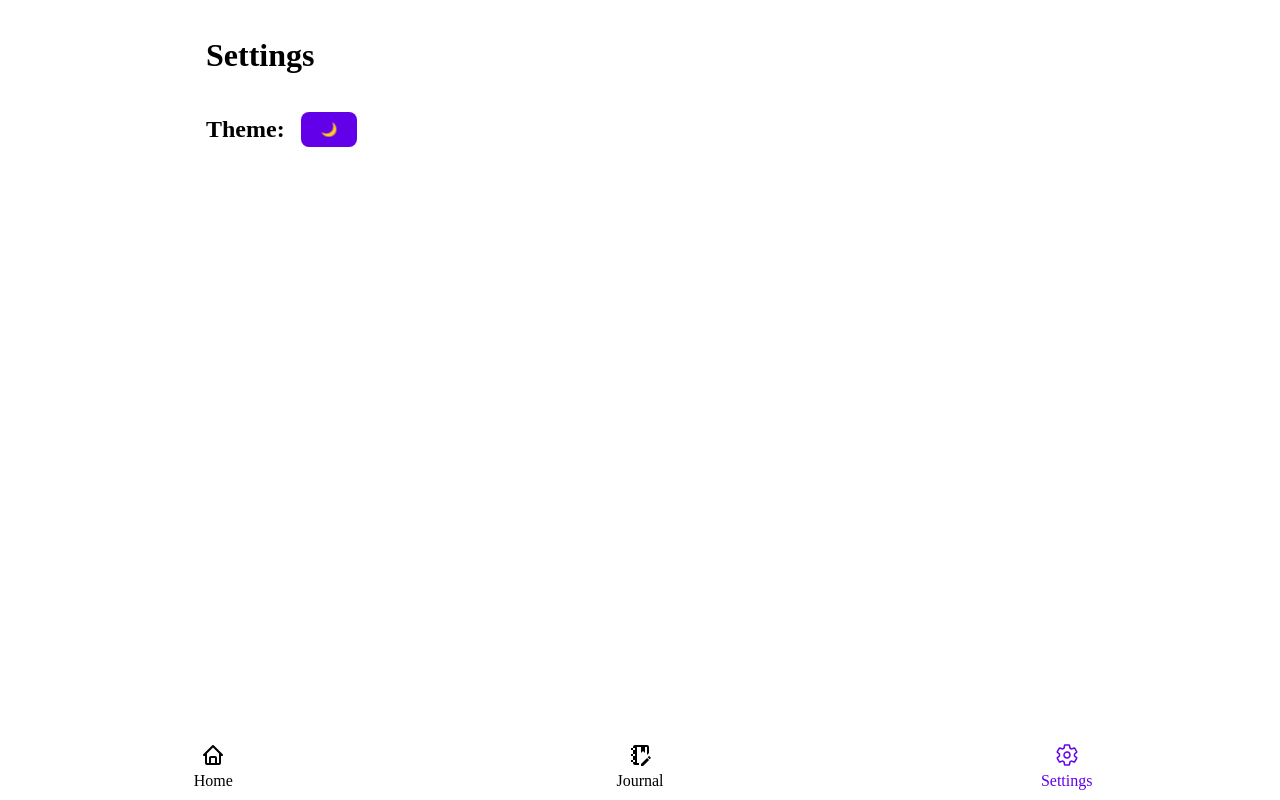
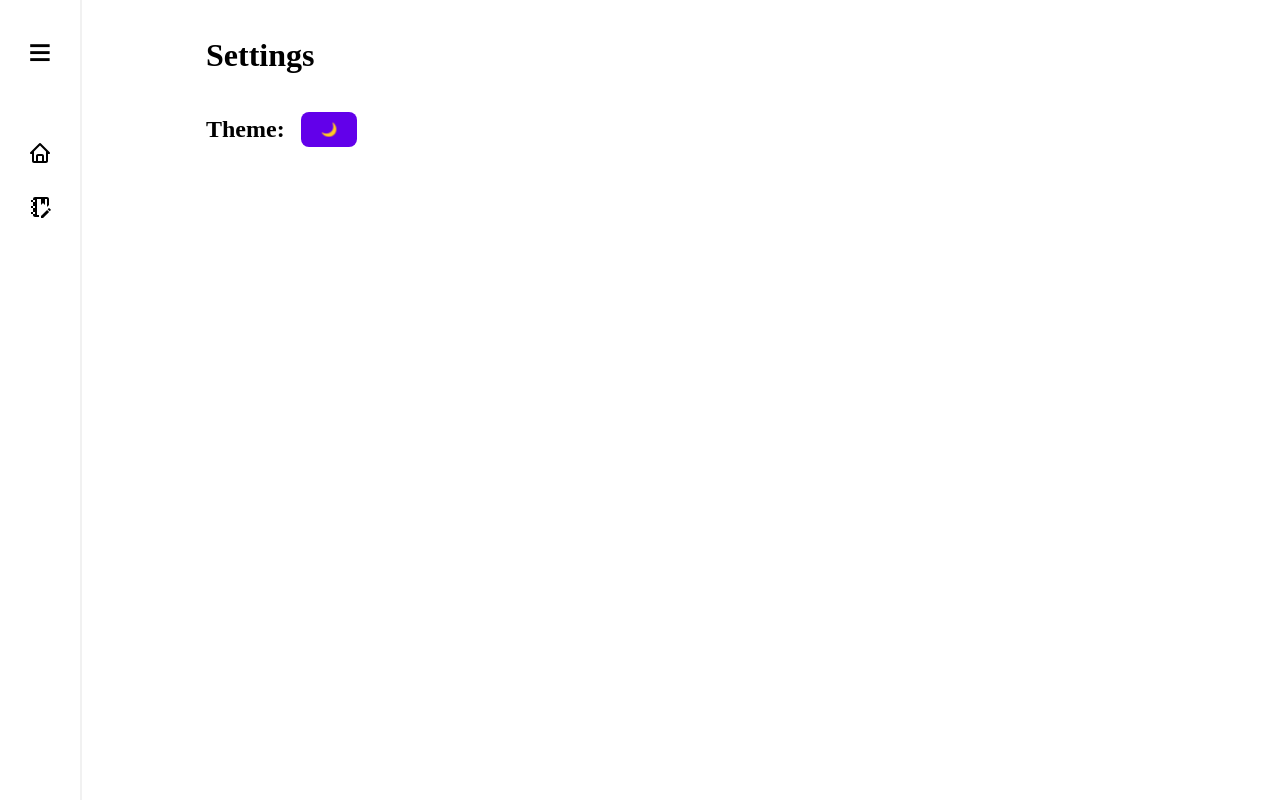
Before and after one commit to RandyBoBandy92/iching-explorer, a React (Vite) app: page /iching-explorer-public/settings in a window 1280 px wide. Built offline with nearby package versions, Linux system fonts and the light colour scheme.

Commit message:
added better desktop nav

```diff
--- a/public/index.css
+++ b/public/index.css
@@ -16,6 +16,18 @@ body {
   background-color: var(--background-color);
   color: var(--text-color);
   transition: background-color 0.3s, color 0.3s;
+}
+
+@media screen and (min-width: 768px) {
+  body {
+    padding-left: 80px;
+  }
+}
+
+@media screen and (min-width: 1200px) {
+  body {
+    padding-left: 0;
+  }
 }
 
 .page {
--- a/src/components/HexReading/HexReading.css
+++ b/src/components/HexReading/HexReading.css
@@ -115,9 +115,16 @@
   transform: translate(0, 200px);
   background-color: var(--background-color);
   padding: 0.5rem;
-  border-top: 2px solid white;
+  border-top: 2px solid var(--surface-color);
   transition: transform 0.5s;
   transition-delay: 0.2s;
+}
+
+@media (min-width: 768px) {
+  .reading-nav {
+    bottom: -1px;
+    left: 80px;
+  }
 }
 
 .hide-reading-nav {
--- a/src/components/Nav/Nav.jsx
+++ b/src/components/Nav/Nav.jsx
@@ -1,26 +1,65 @@
 import { NavLink } from "react-router-dom";
+import { useState, useEffect } from "react";
 import "./nav.css";
 import HomeIcon from "../Icons/HomeIcon/HomeIcon";
 import JournalIcon from "../Icons/HomeIcon/JournalIcon";
 import SettingsIcon from "../Icons/HomeIcon/SettingsIcon";
 
-const BottomNav = () => {
+const Nav = () => {
+  const [isDesktop, setIsDesktop] = useState(window.innerWidth > 768);
+  const [isCollapsed, setIsCollapsed] = useState(true);
+
+  useEffect(() => {
+    const handleResize = () => {
+      setIsDesktop(window.innerWidth > 768);
+    };
+    window.addEventListener("resize", handleResize);
+    return () => window.removeEventListener("resize", handleResize);
+  }, []);
+
+  const toggleCollapse = () => {
+    setIsCollapsed(!isCollapsed);
+  };
+
+  const navItems = [
+    { to: "/", icon: HomeIcon, label: "Home" },
+    { to: "/journal", icon: JournalIcon, label: "Journal" },
+    { to: "/settings", icon: SettingsIcon, label: "Settings" },
+  ];
+
   return (
-    <div className="bottom-nav">
-      <NavLink to="/" className="nav-item">
-        <HomeIcon className="icon" />
-        <span className="nav-label">Home</span>
-      </NavLink>
-      <NavLink to="/journal" className="nav-item">
-        <JournalIcon className="icon" />
-        <span className="nav-label">Journal</span>
-      </NavLink>
-      <NavLink to="/settings" className="nav-item">
-        <SettingsIcon className="icon" />
-        <span className="nav-label">Settings</span>
-      </NavLink>
-    </div>
+    <>
+      {isDesktop ? (
+        <nav className={`desktop-nav ${isCollapsed ? "collapsed" : ""}`}>
+          <div className="nav-header">
+            <span className="company-name">I-Ching Explorer</span>
+            <button className="collapse-btn" onClick={toggleCollapse}>
+              {isCollapsed ? "≡" : "×"}
+            </button>
+          </div>
+          <ul className="nav-items">
+            {navItems.map(({ to, icon: Icon, label }) => (
+              <li key={to}>
+                <NavLink to={to} className="nav-item">
+                  <Icon className="icon" />
+                  <span className="nav-label">{label}</span>
+                </NavLink>
+              </li>
+            ))}
+          </ul>
+        </nav>
+      ) : (
+        <div className="bottom-nav">
+          {navItems.map(({ to, icon: Icon, label }) => (
+            <NavLink key={to} to={to} className="nav-item">
+              <Icon className="icon" />
+              <span className="nav-label">{label}</span>
+            </NavLink>
+          ))}
+        </div>
+      )}
+    </>
   );
 };
 
-export default BottomNav;
+export default Nav;
--- a/src/components/Nav/nav.css
+++ b/src/components/Nav/nav.css
@@ -21,7 +21,7 @@
 }
 
 .nav-item.active {
-  color: var(--button-background-color); /* Adjust to your active color */
+  color: var(--button-background-color);
 }
 
 .icon {
@@ -34,6 +34,86 @@
   font-size: 16px;
 }
 
-.active {
-  color: var(--button-background-color); /* Adjust to your active color */
+/* Desktop styles */
+@media (min-width: 769px) {
+  .desktop-nav {
+    position: fixed;
+    top: 0;
+    left: 0;
+    bottom: 0;
+    width: 250px;
+    background-color: var(--background-color);
+    color: var(--text-color);
+    transition: width 0.3s ease;
+    border-right: 2px solid var(--surface-color);
+  }
+
+  .desktop-nav.collapsed {
+    width: 80px;
+  }
+
+  .nav-header {
+    display: flex;
+    align-items: center;
+    justify-content: center;
+    padding: 20px;
+    border-bottom: 1px solid rgba(255, 255, 255, 0.1);
+  }
+
+  .logo {
+    width: 40px;
+    height: 40px;
+    margin-right: 10px;
+  }
+
+  .company-name {
+    font-size: 18px;
+    font-weight: bold;
+  }
+
+  .collapse-btn {
+    margin-left: auto;
+    background: none;
+    border: none;
+    color: var(--text-color);
+    font-size: 40px;
+    cursor: pointer;
+  }
+
+  .nav-items {
+    list-style-type: none;
+    padding: 0;
+    margin: 20px 0;
+  }
+
+  .desktop-nav .nav-item {
+    display: flex;
+    align-items: center;
+    padding: 15px 20px;
+    text-decoration: none;
+    color: var(--text-color);
+    transition: background-color 0.2s;
+  }
+
+  .desktop-nav .nav-item:hover {
+    background-color: rgba(255, 255, 255, 0.1);
+  }
+
+  .desktop-nav .nav-item.active {
+    background-color: var(--button-background-color);
+    color: white;
+  }
+
+  .desktop-nav.collapsed .nav-label,
+  .desktop-nav.collapsed .company-name {
+    display: none;
+  }
+
+  .desktop-nav.collapsed .nav-item {
+    justify-content: center;
+  }
+
+  .desktop-nav.collapsed .icon {
+    margin-right: 0;
+  }
 }
```
